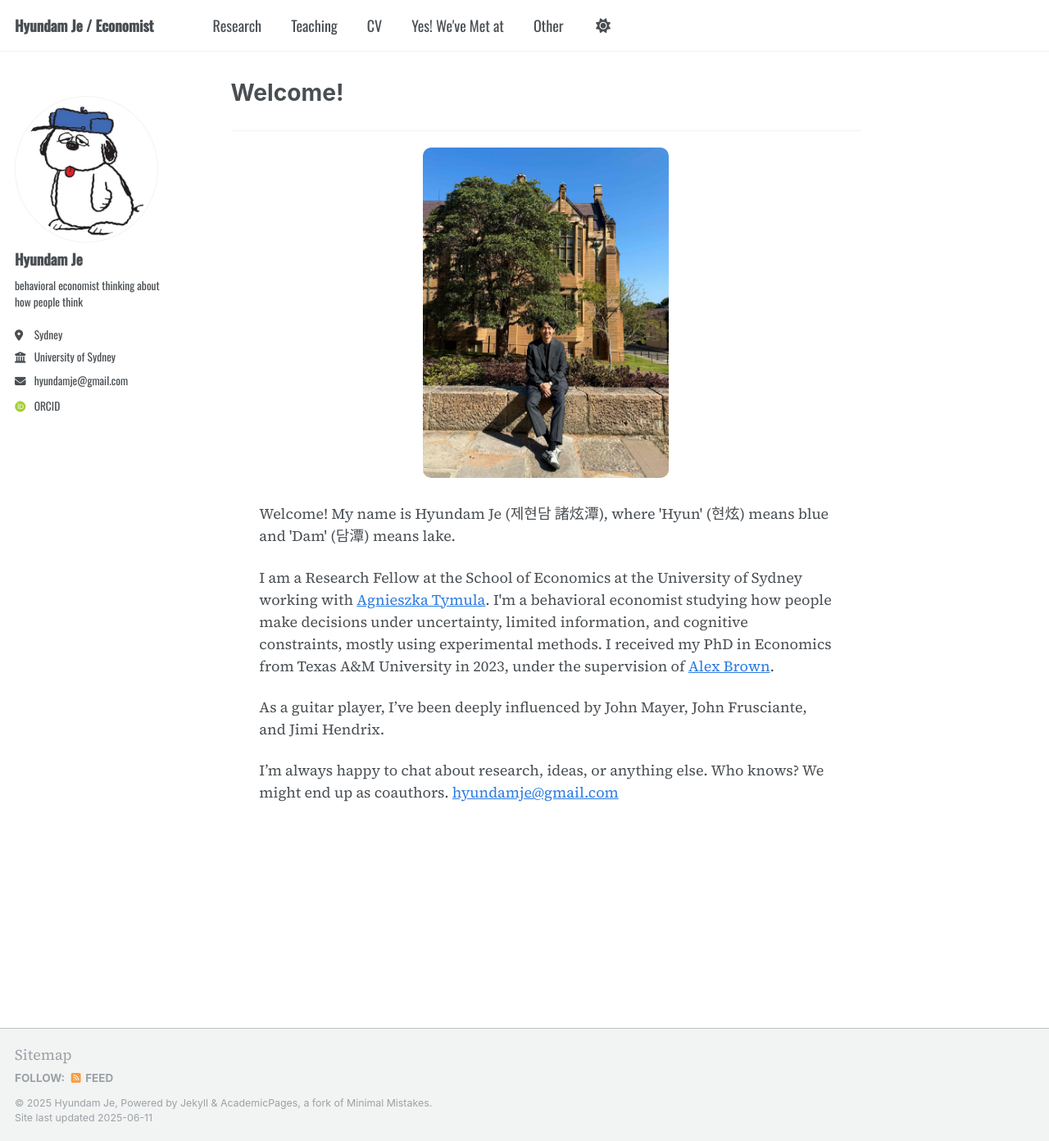
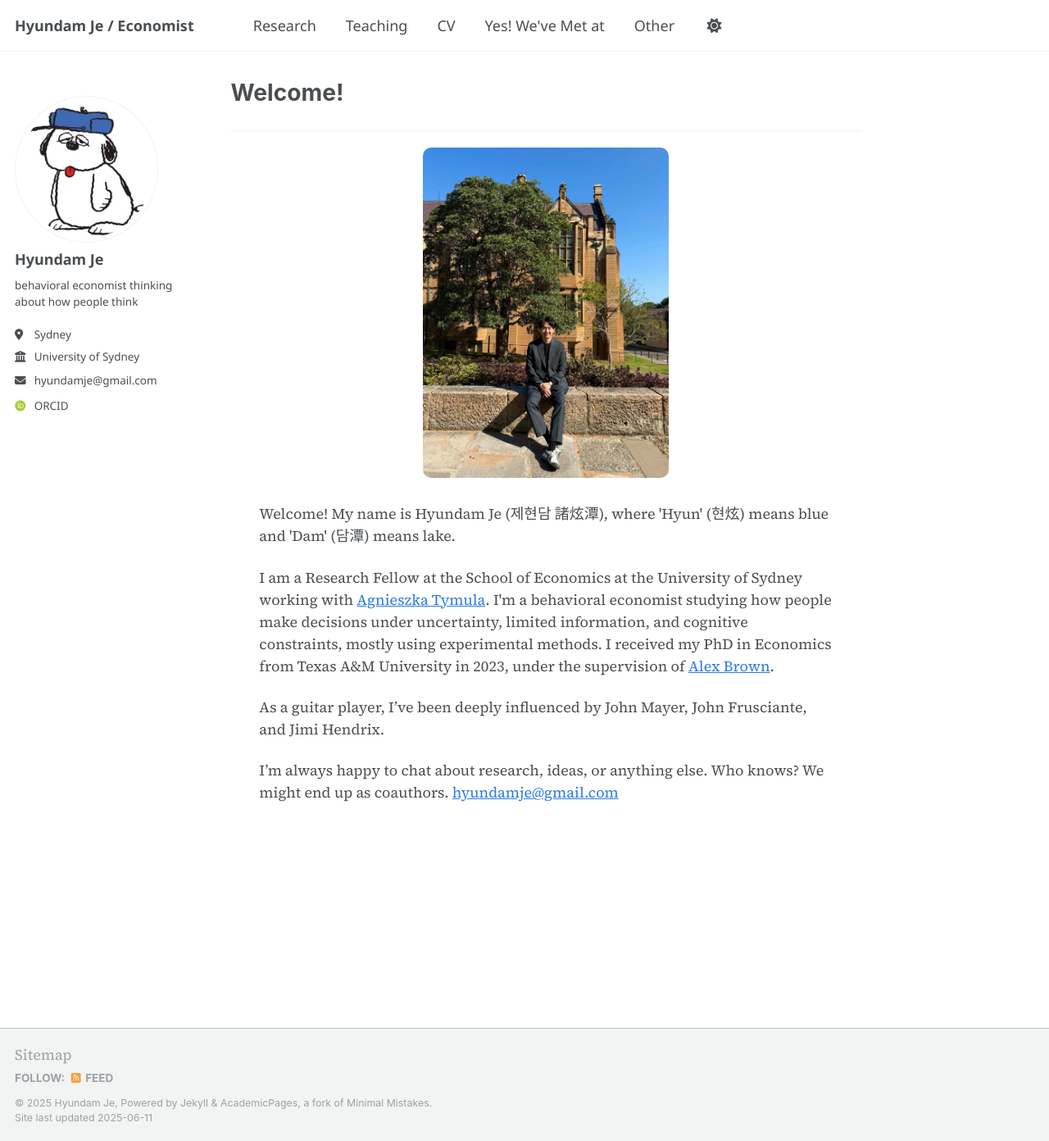
Before and after one commit to hyundamje/hyundamje.github.io, a Jekyll site: the page built from _pages/about.md, in a window 1280 px wide and 1392 px high. Shown: the whole window at 82% size. Built offline with Jekyll 4.4.1, drawn with Linux system fonts in a browser that asks for light colours; some web fonts are replaced.

Commit message:
Update custom.css

```diff
--- a/assets/css/custom.css
+++ b/assets/css/custom.css
@@ -2,7 +2,7 @@
 .site-title a,
 .masthead__menu,
 .masthead__menu a {
-  font-family: 'Oswald', sans-serif !important;
+  font-family: 'Noto Sans', sans-serif !important;
 }
 
 .author__name,
@@ -10,5 +10,5 @@
 .author__urls,
 .author__urls li,
 .author__urls a {
-  font-family: 'Oswald', sans-serif !important;
+  font-family: 'Noto Sans', sans-serif !important;
 }
```
